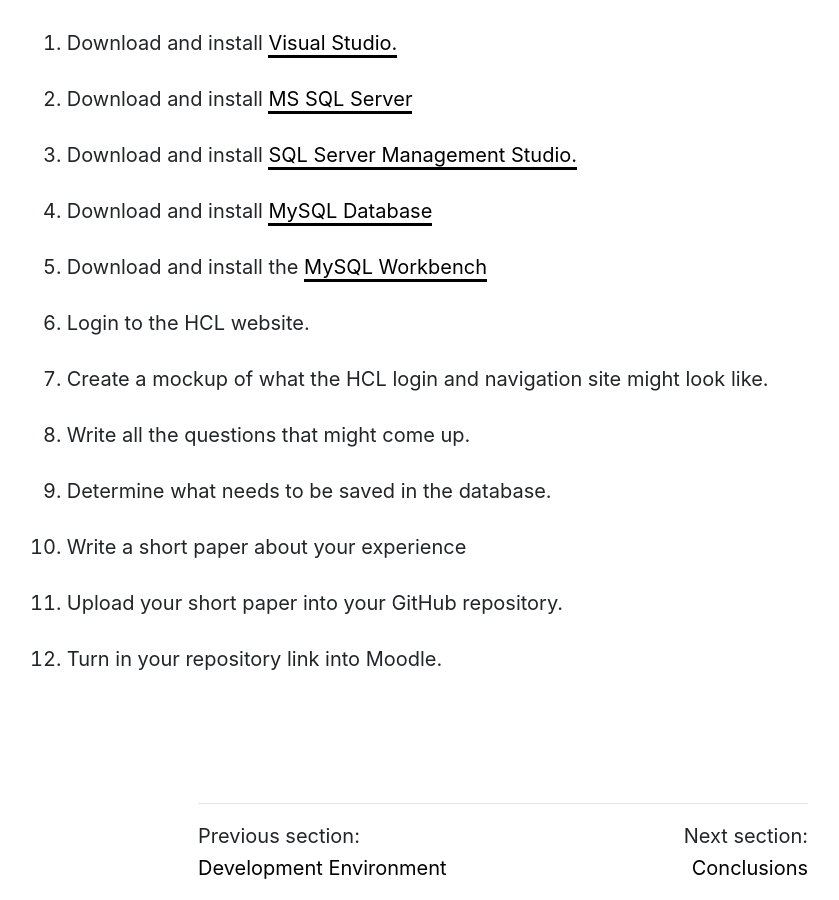
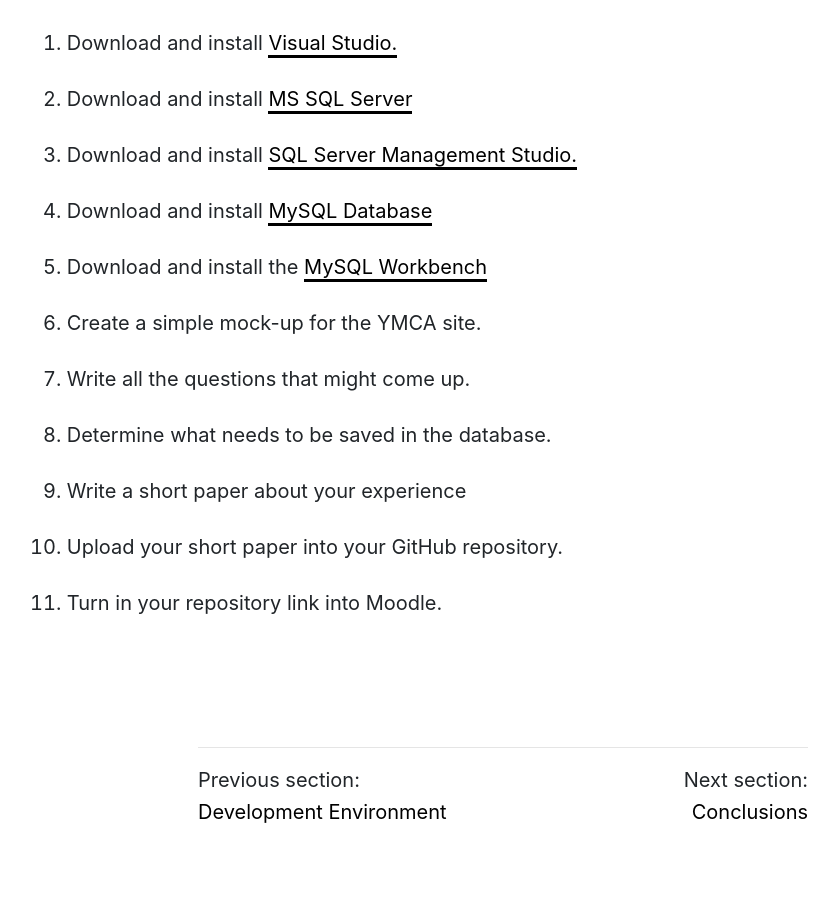
Before and after one commit to Montana-Media-Arts/461_WebServer-Fall2022, a Jekyll site: the page built from modules/week-2/_posts/2017-01-09-homework.md, in a window 1280 px wide and 900 px high, scrolled down 810 px. Shown: the whole window, without its empty margins (137-976 px from the left). Built offline with Jekyll 4.4.1, drawn with Linux system fonts in a browser that asks for light colours; nearby versions of some CDN libraries; after the commit the page ends 1654 px from its top, so only the background shows below that.

Commit message:
Update 2017-01-09-homework.md

```diff
--- a/modules/week-2/_posts/2017-01-09-homework.md
+++ b/modules/week-2/_posts/2017-01-09-homework.md
@@ -16,10 +16,9 @@ Specifics for the first homework:
 3. Download and install <a href="https://aka.ms/ssmsfullsetup" target="_new">SQL Server Management Studio.</a>
 4. Download and install <a href="https://dev.mysql.com/downloads/" target="_new">MySQL Database</a>
 5. Download and install the <a href="https://dev.mysql.com/downloads/" target="_new">MySQL Workbench</a>
-6.	Login to the HCL website.
-7.	Create a mockup of what the HCL login and navigation site might look like.
-8.	Write all the questions that might come up.
-9.	Determine what needs to be saved in the database.
-10. Write a short paper about your experience
-11. Upload your short paper into your GitHub repository.
-12. Turn in your repository link into Moodle.
+6.	Create a simple mock-up for the YMCA site.
+7.	Write all the questions that might come up.
+8.	Determine what needs to be saved in the database.
+9. Write a short paper about your experience
+10. Upload your short paper into your GitHub repository.
+11. Turn in your repository link into Moodle.
```
